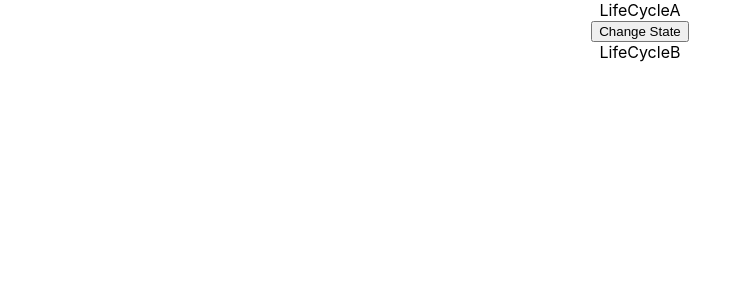
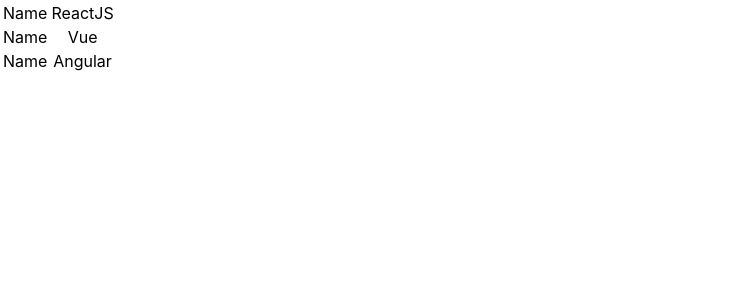
Before and after one commit to SandeepKumar377/code-evolution-tut, a React (Create React App) app: page / in a window 1280 px wide. Shown: the top 300 px of the page, without its empty margins (0-748 px from the left). Built offline with nearby package versions, Linux system fonts and the light colour scheme.

Commit message:
Fragments

```diff
--- a/src/App.js
+++ b/src/App.js
@@ -1,6 +1,8 @@
 import './App.css';
+import Table from './components/Table';
+// import FragmentDemo from './components/FragmentDemo';
 // import Form from './components/Form';
-import LifeCycleA from './components/LifeCycleA';
+// import LifeCycleA from './components/LifeCycleA';
 // import InlineCSS from './components/InlineCSS';
 // import StyleSheet from './components/StyleSheet';
 // import NameList from './components/NameList';
@@ -21,7 +23,9 @@ function App() {
   return (
     <div className="App">
 
-    <LifeCycleA />
+      <Table />
+      {/* <FragmentDemo /> */}
+      {/* <LifeCycleA /> */}
       {/* <Form/> */}
       {/* <h1 className='error'>Message</h1>
       <h1 className={styles.success}>Message</h1> */}
--- /dev/null
+++ b/src/components/Columns.js
@@ -0,0 +1,36 @@
+import React from 'react'
+
+function Columns() {
+    const items = [
+        {
+            id: 1,
+            title: 'ReactJS',
+        },
+        {
+            id: 2,
+            title: 'Vue',
+        },
+        {
+            id: 3,
+            title: 'Angular',
+        }
+    ]
+    return (
+        <React.Fragment>
+            {
+                items.map(item => (
+                    <React.Fragment key={item.id}>
+                        <tr>
+                         <td>Name</td>
+                         <td>{item.title}</td>
+                         </tr>
+                    </React.Fragment>
+                ))
+            }
+
+
+        </React.Fragment>
+    )
+}
+
+export default Columns
--- /dev/null
+++ b/src/components/FragmentDemo.js
@@ -0,0 +1,11 @@
+import React from 'react'
+
+const FragmentDemo = () => {
+    return (
+        <React.Fragment>
+            <h1>Fragment Demo</h1>
+            <p>This is Fragment demo</p>
+        </React.Fragment>
+    )
+}
+export default FragmentDemo
--- /dev/null
+++ b/src/components/Table.js
@@ -0,0 +1,14 @@
+import React from 'react'
+import Columns from './Columns'
+
+function Table() {
+    return (
+        <table>
+            <tbody>
+                    <Columns/>
+            </tbody>
+        </table>
+    )
+}
+
+export default Table
```
